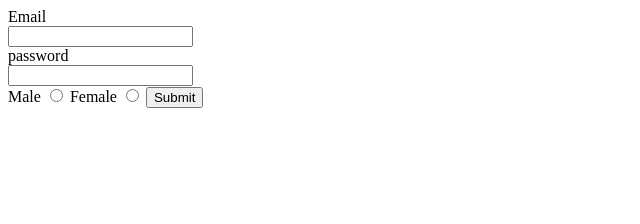
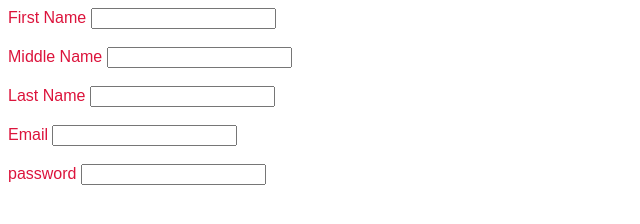
Before and after one commit to Vinayagaraj/netify-demo, a plain HTML site: page index.html in a window 1280 px wide. Shown: the whole page, without its empty margins (0-640 px from the left). Drawn offline with Linux system fonts and the light colour scheme.

Commit message:
index.html

```diff
--- a/index.html
+++ b/index.html
@@ -1,23 +1,37 @@
-<!DOCTYPE html>
 <html lang="en">
 <head>
     <meta charset="UTF-8">
     <title>Document</title>
 </head>
+<style>
+    #main{
+        font-size: larger;
+        font: caption;
+        color: crimson;
+    }
+</style>
 <body>
 <form method="POST">
-<label for="email">Email</label><br>
-<input type="email" name="Email" id="email"><br>
-<label for="password">password</label><br>
-<input type="password" name="pass" id="password"><br>
-
-<label for="Male">Male</label>
-<input type="radio" name="gender" id="Male">
-
-<label for="Female">Female</label>
-<input type="radio" name="gender" id="Female">
-
-<input type="submit" value="Submit">
+<div id="main">
+<label for="firstname">First Name
+<input type="firstname" name="Firstname" id="firstname">
+</label></div><br>
+<div id="main">
+<label for="middlename">Middle Name</label>
+<input type="middlename" name="Middlename" id="middlename">
+</label></div><br>
+<div id="main">
+<label for="lastname">Last Name
+<input type="lastname" name="Lastname" id="lastname">
+</label></div><br>
+<div id="main">
+<label for="email">Email
+<input type="email" name="Email" id="email">
+</div></label><br>
+<div id="main">
+<label for="password">password
+<input type="password" name="pass" id="password">
+</div></label><br>
 </form>
 </body>
 </html>
```
